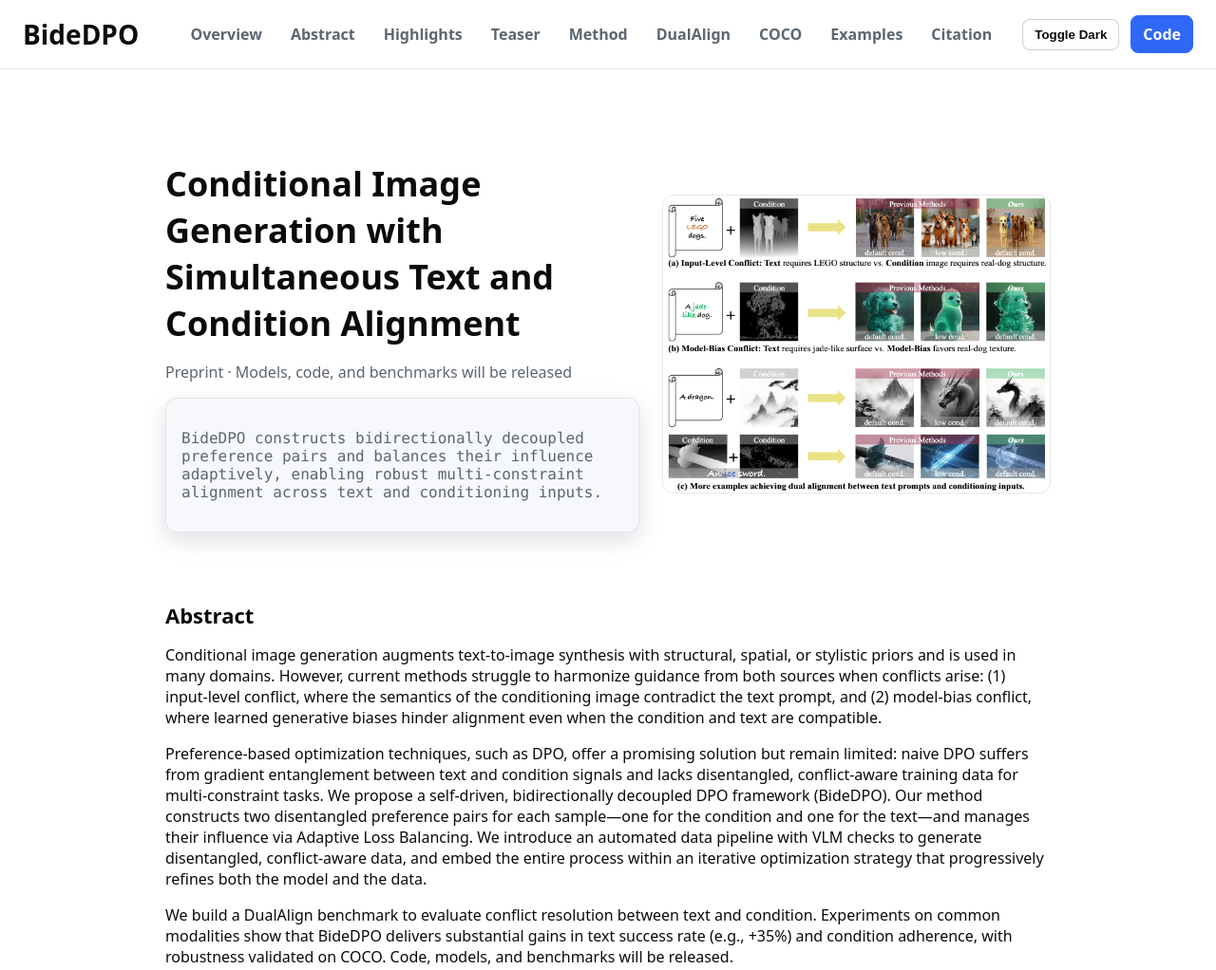
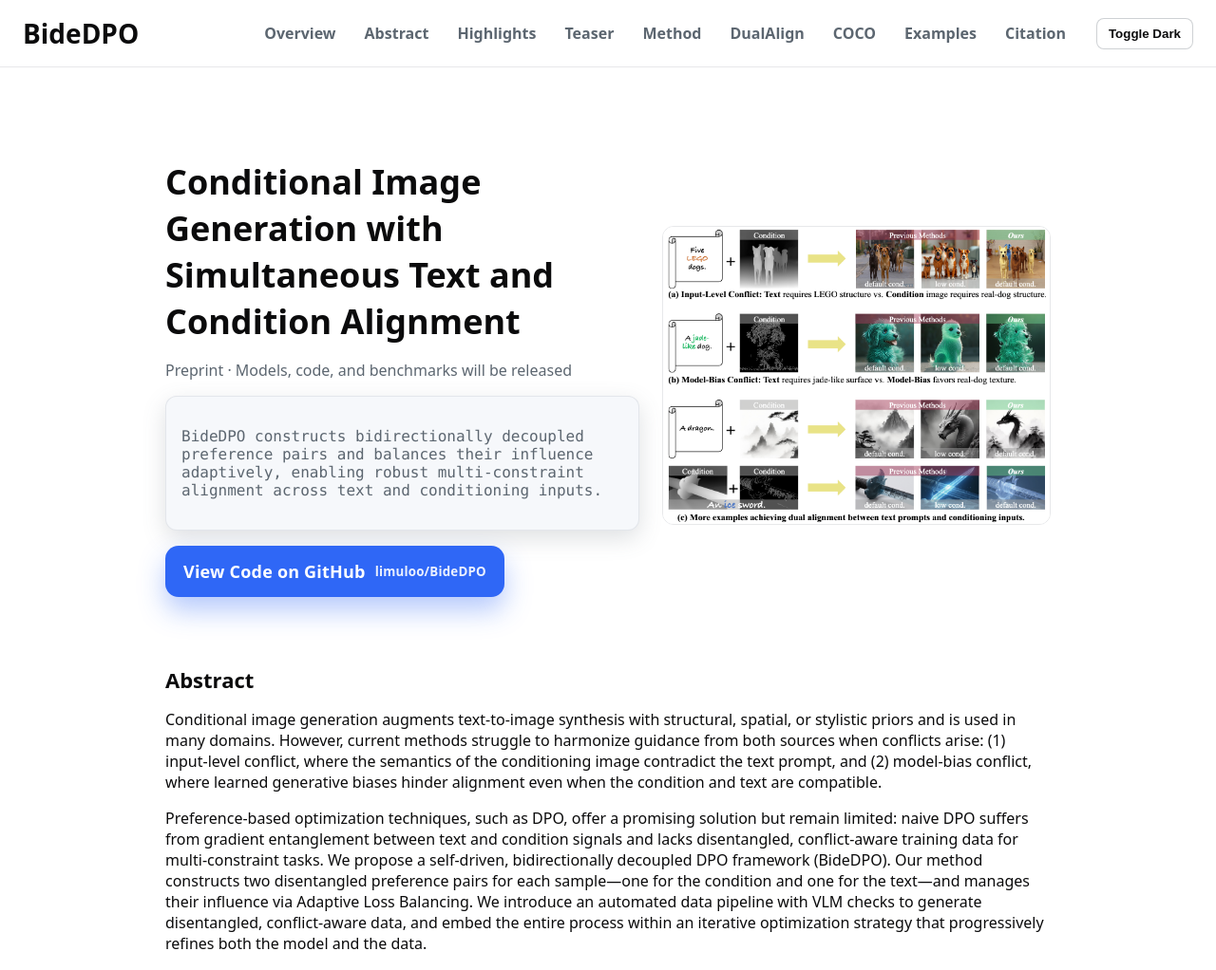
Before and after one commit to limuloo/BideDPO, a plain HTML site: page index.html in a window 1280 px wide. Shown: the top 1022 px of the page at 95% size. Drawn offline with Linux system fonts and the light colour scheme.

Commit message:
更新html

```diff
--- a/index.html
+++ b/index.html
@@ -24,6 +24,9 @@
       nav a:hover { color:var(--fg); background:color-mix(in srgb, var(--card) 70%, transparent); }
       .btn { padding:8px 12px; border:1px solid color-mix(in srgb, var(--muted) 30%, transparent); border-radius:8px; background:color-mix(in srgb, var(--bg) 94%, transparent); color:var(--fg); font-weight:600; }
       .btn.primary { background:var(--accent); color:#fff; border-color:var(--accent); }
+      .cta { display:inline-flex; align-items:center; gap:10px; padding:14px 18px; border-radius:14px; background:var(--accent); color:#fff; font-weight:800; letter-spacing:.2px; box-shadow: 0 14px 28px color-mix(in srgb, var(--accent) 35%, transparent); border:1px solid color-mix(in srgb, var(--accent) 60%, transparent); transition: transform .15s ease, box-shadow .2s ease; }
+      .cta:hover { transform: translateY(-1px); box-shadow: 0 20px 34px color-mix(in srgb, var(--accent) 45%, transparent); }
+      .cta small { display:block; font-weight:600; opacity:.9; }
       .hero { padding: 40px 0; display:grid; grid-template-columns: 1.1fr 0.9fr; gap:24px; align-items:center; }
       .hero h1 { font-size: 36px; margin:0 0 12px; }
       .hero p { font-size: 16px; color:var(--muted); }
@@ -76,7 +79,6 @@
           <a href="#citation">Citation</a>
         </nav>
         <button class="btn" onclick="toggleDark()">Toggle Dark</button>
-        <a class="btn primary" href="https://github.com/your-org/BideDPO" target="_blank" rel="noopener">Code</a>
       </div>
     </header>
 
@@ -87,6 +89,12 @@
           <p>Preprint · Models, code, and benchmarks will be released</p>
           <div class="card">
             <p class="mono">BideDPO constructs bidirectionally decoupled preference pairs and balances their influence adaptively, enabling robust multi-constraint alignment across text and conditioning inputs.</p>
+          </div>
+          <div style="margin-top:16px;">
+            <a class="cta" href="https://github.com/limuloo/BideDPO" target="_blank" rel="noopener" aria-label="View code on GitHub">
+              <span style="font-size:18px;">View Code on GitHub</span>
+              <small>limuloo/BideDPO</small>
+            </a>
           </div>
         </div>
         <div>
```
